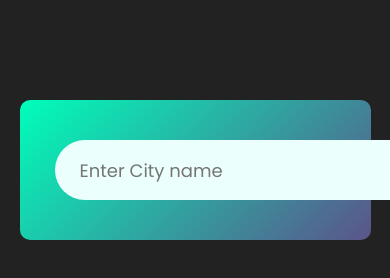
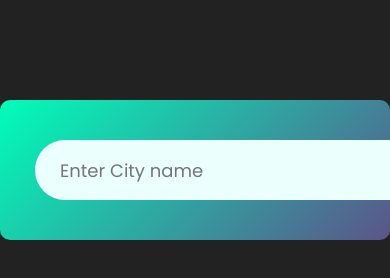
Before and after one commit to gokulavasan-io/Weather_App, a plain HTML site: page index.html in a window 390 px wide. Shown: the top 278 px of the page. Drawn offline with Linux system fonts and the light colour scheme.

Commit message:
added mobile media query

```diff
--- a/style.css
+++ b/style.css
@@ -19,6 +19,13 @@ body {
     border-radius: 10px;
     padding: 40px 35px;
     text-align: center;
+}
+
+@media screen and (max-width:500px) {
+    .card{
+        width: 100%;
+    }
+
 }
 
 .search {
```
